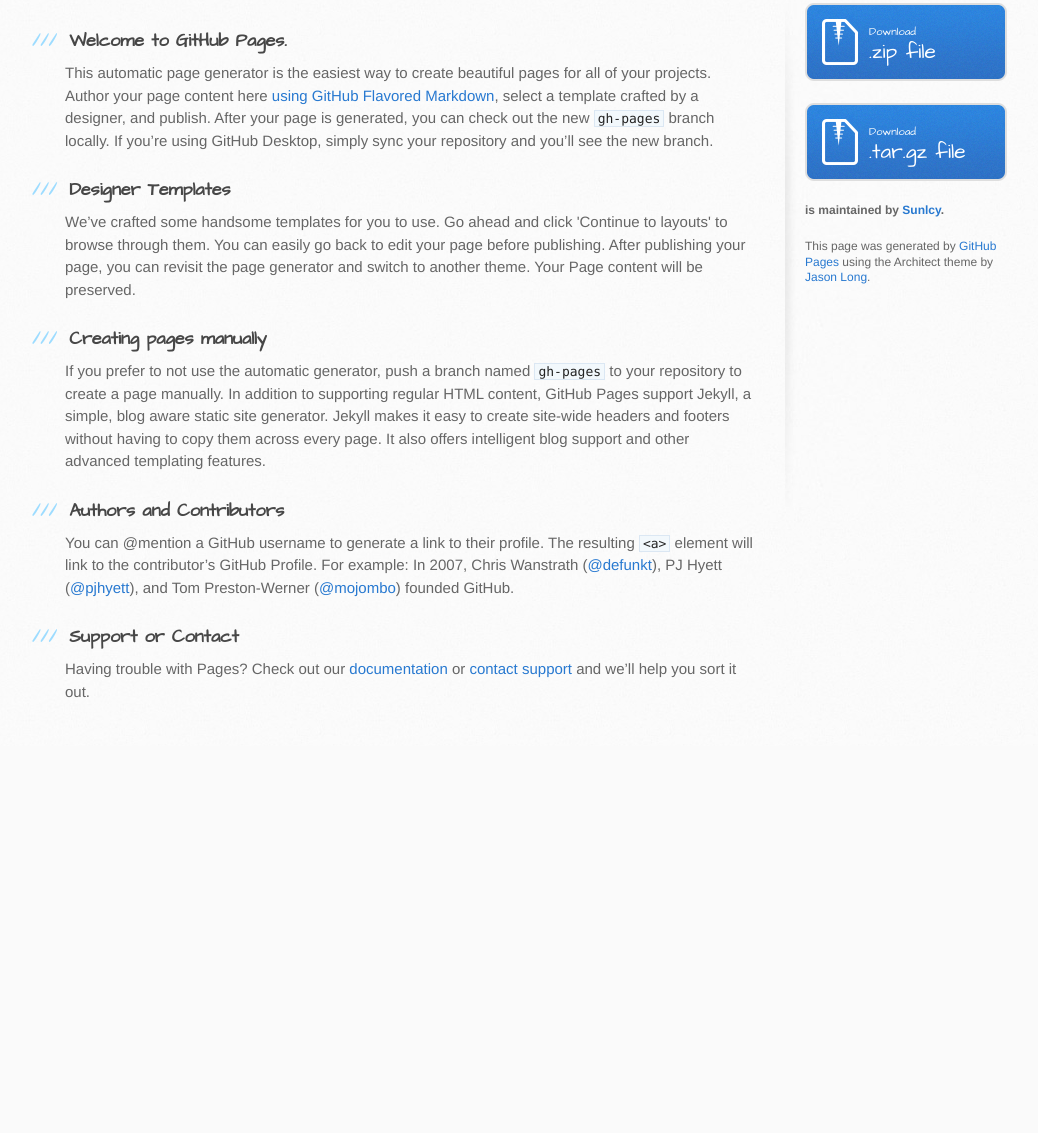
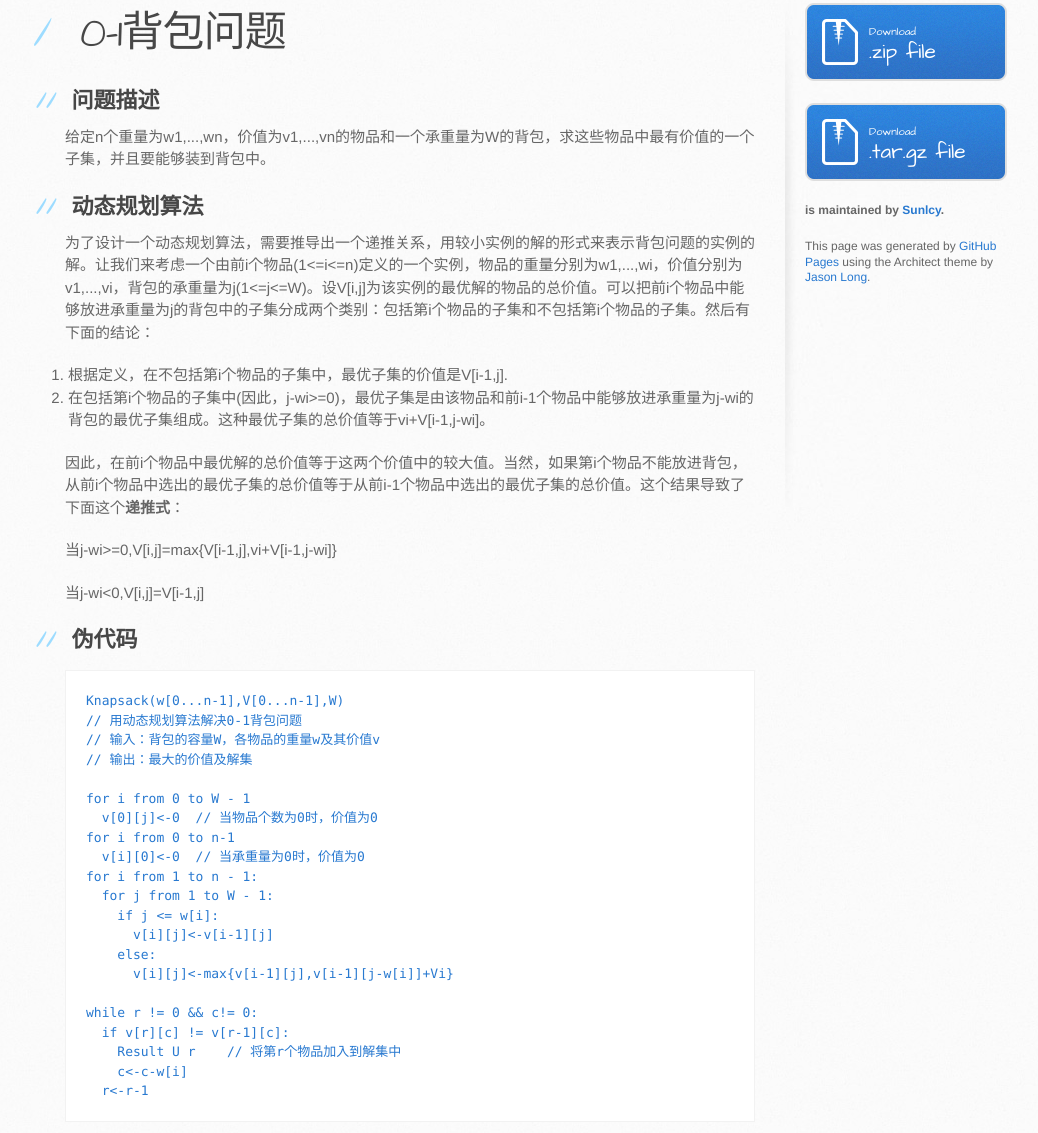
Before and after one commit to Fibird/Knapsack_problem, a plain HTML site: page index.html in a window 1280 px wide. Shown: the part 267-1400 px from the top of the page, without its empty margins (105-1143 px from the left). Before the commit the page ends 1013 px from the top, so only its background shows below. Drawn offline with Linux system fonts and the light colour scheme.

```diff
--- a/index.html
+++ b/index.html
@@ -28,30 +28,55 @@
     <div id="content-wrapper">
       <div class="inner clearfix">
         <section id="main-content">
-          <h3>
-<a id="welcome-to-github-pages" class="anchor" href="#welcome-to-github-pages" aria-hidden="true"><span aria-hidden="true" class="octicon octicon-link"></span></a>Welcome to GitHub Pages.</h3>
+          <h1>
+<a id="0-1背包问题" class="anchor" href="#0-1%E8%83%8C%E5%8C%85%E9%97%AE%E9%A2%98" aria-hidden="true"><span aria-hidden="true" class="octicon octicon-link"></span></a>0-1背包问题</h1>
 
-<p>This automatic page generator is the easiest way to create beautiful pages for all of your projects. Author your page content here <a href="https://guides.github.com/features/mastering-markdown/">using GitHub Flavored Markdown</a>, select a template crafted by a designer, and publish. After your page is generated, you can check out the new <code>gh-pages</code> branch locally. If you’re using GitHub Desktop, simply sync your repository and you’ll see the new branch.</p>
+<h2>
+<a id="问题描述" class="anchor" href="#%E9%97%AE%E9%A2%98%E6%8F%8F%E8%BF%B0" aria-hidden="true"><span aria-hidden="true" class="octicon octicon-link"></span></a>问题描述</h2>
 
-<h3>
-<a id="designer-templates" class="anchor" href="#designer-templates" aria-hidden="true"><span aria-hidden="true" class="octicon octicon-link"></span></a>Designer Templates</h3>
+<p>给定n个重量为w1,...,wn，价值为v1,...,vn的物品和一个承重量为W的背包，求这些物品中最有价值的一个子集，并且要能够装到背包中。</p>
 
-<p>We’ve crafted some handsome templates for you to use. Go ahead and click 'Continue to layouts' to browse through them. You can easily go back to edit your page before publishing. After publishing your page, you can revisit the page generator and switch to another theme. Your Page content will be preserved.</p>
+<h2>
+<a id="动态规划算法" class="anchor" href="#%E5%8A%A8%E6%80%81%E8%A7%84%E5%88%92%E7%AE%97%E6%B3%95" aria-hidden="true"><span aria-hidden="true" class="octicon octicon-link"></span></a>动态规划算法</h2>
 
-<h3>
-<a id="creating-pages-manually" class="anchor" href="#creating-pages-manually" aria-hidden="true"><span aria-hidden="true" class="octicon octicon-link"></span></a>Creating pages manually</h3>
+<p>为了设计一个动态规划算法，需要推导出一个递推关系，用较小实例的解的形式来表示背包问题的实例的解。让我们来考虑一个由前i个物品(1&lt;=i&lt;=n)定义的一个实例，物品的重量分别为w1,...,wi，价值分别为v1,...,vi，背包的承重量为j(1&lt;=j&lt;=W)。设V[i,j]为该实例的最优解的物品的总价值。可以把前i个物品中能够放进承重量为j的背包中的子集分成两个类别：包括第i个物品的子集和不包括第i个物品的子集。然后有下面的结论：</p>
 
-<p>If you prefer to not use the automatic generator, push a branch named <code>gh-pages</code> to your repository to create a page manually. In addition to supporting regular HTML content, GitHub Pages support Jekyll, a simple, blog aware static site generator. Jekyll makes it easy to create site-wide headers and footers without having to copy them across every page. It also offers intelligent blog support and other advanced templating features.</p>
+<ol>
+<li>根据定义，在不包括第i个物品的子集中，最优子集的价值是V[i-1,j].</li>
+<li>在包括第i个物品的子集中(因此，j-wi&gt;=0)，最优子集是由该物品和前i-1个物品中能够放进承重量为j-wi的背包的最优子集组成。这种最优子集的总价值等于vi+V[i-1,j-wi]。</li>
+</ol>
 
-<h3>
-<a id="authors-and-contributors" class="anchor" href="#authors-and-contributors" aria-hidden="true"><span aria-hidden="true" class="octicon octicon-link"></span></a>Authors and Contributors</h3>
+<p>因此，在前i个物品中最优解的总价值等于这两个价值中的较大值。当然，如果第i个物品不能放进背包，从前i个物品中选出的最优子集的总价值等于从前i-1个物品中选出的最优子集的总价值。这个结果导致了下面这个<strong>递推式</strong>：</p>
 
-<p>You can @mention a GitHub username to generate a link to their profile. The resulting <code>&lt;a&gt;</code> element will link to the contributor’s GitHub Profile. For example: In 2007, Chris Wanstrath (<a href="https://github.com/defunkt" class="user-mention">@defunkt</a>), PJ Hyett (<a href="https://github.com/pjhyett" class="user-mention">@pjhyett</a>), and Tom Preston-Werner (<a href="https://github.com/mojombo" class="user-mention">@mojombo</a>) founded GitHub.</p>
+<p>当j-wi&gt;=0,V[i,j]=max{V[i-1,j],vi+V[i-1,j-wi]}</p>
 
-<h3>
-<a id="support-or-contact" class="anchor" href="#support-or-contact" aria-hidden="true"><span aria-hidden="true" class="octicon octicon-link"></span></a>Support or Contact</h3>
+<p>当j-wi&lt;0,V[i,j]=V[i-1,j]</p>
 
-<p>Having trouble with Pages? Check out our <a href="https://help.github.com/pages">documentation</a> or <a href="https://github.com/contact">contact support</a> and we’ll help you sort it out.</p>
+<h2>
+<a id="伪代码" class="anchor" href="#%E4%BC%AA%E4%BB%A3%E7%A0%81" aria-hidden="true"><span aria-hidden="true" class="octicon octicon-link"></span></a>伪代码</h2>
+
+<pre><code>Knapsack(w[0...n-1],V[0...n-1],W)
+// 用动态规划算法解决0-1背包问题
+// 输入：背包的容量W，各物品的重量w及其价值v
+// 输出：最大的价值及解集
+
+for i from 0 to W - 1
+  v[0][j]&lt;-0  // 当物品个数为0时，价值为0
+for i from 0 to n-1
+  v[i][0]&lt;-0  // 当承重量为0时，价值为0
+for i from 1 to n - 1:
+  for j from 1 to W - 1:
+    if j &lt;= w[i]:
+      v[i][j]&lt;-v[i-1][j]
+    else:
+      v[i][j]&lt;-max{v[i-1][j],v[i-1][j-w[i]]+Vi}
+
+while r != 0 &amp;&amp; c!= 0:
+  if v[r][c] != v[r-1][c]:
+    Result U r    // 将第r个物品加入到解集中
+    c&lt;-c-w[i]
+  r&lt;-r-1
+</code></pre>
         </section>
 
         <aside id="sidebar">
```
Also changed, not shown: params.json (+1 -1 lines).
